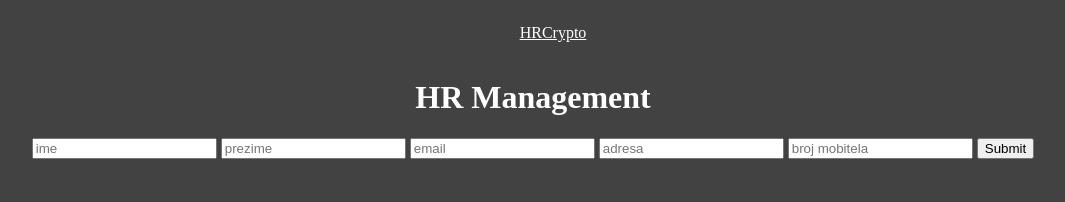
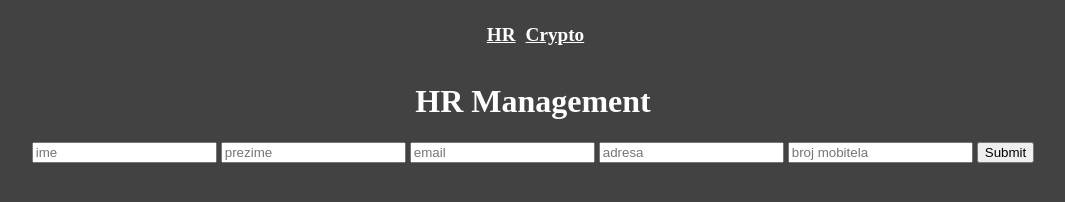
Before and after one commit to LeoKirasic/FE-assignment, a website with bundled scripts: page src/index.html in a window 1280 px wide. Shown: the whole page, without its empty margins (107-1172 px from the left). Built offline with nearby package versions, Linux system fonts and the light colour scheme.

Commit message:
Add nav styling

```diff
--- a/src/index.css
+++ b/src/index.css
@@ -69,3 +69,13 @@ body {
 a {
   color: white;
 }
+nav ul {
+  display: flex;
+  gap: 10px;
+  margin-right: 35px;
+}
+nav li {
+  list-style-type: none;
+  font-size: larger;
+  font-weight: bold;
+}
```
